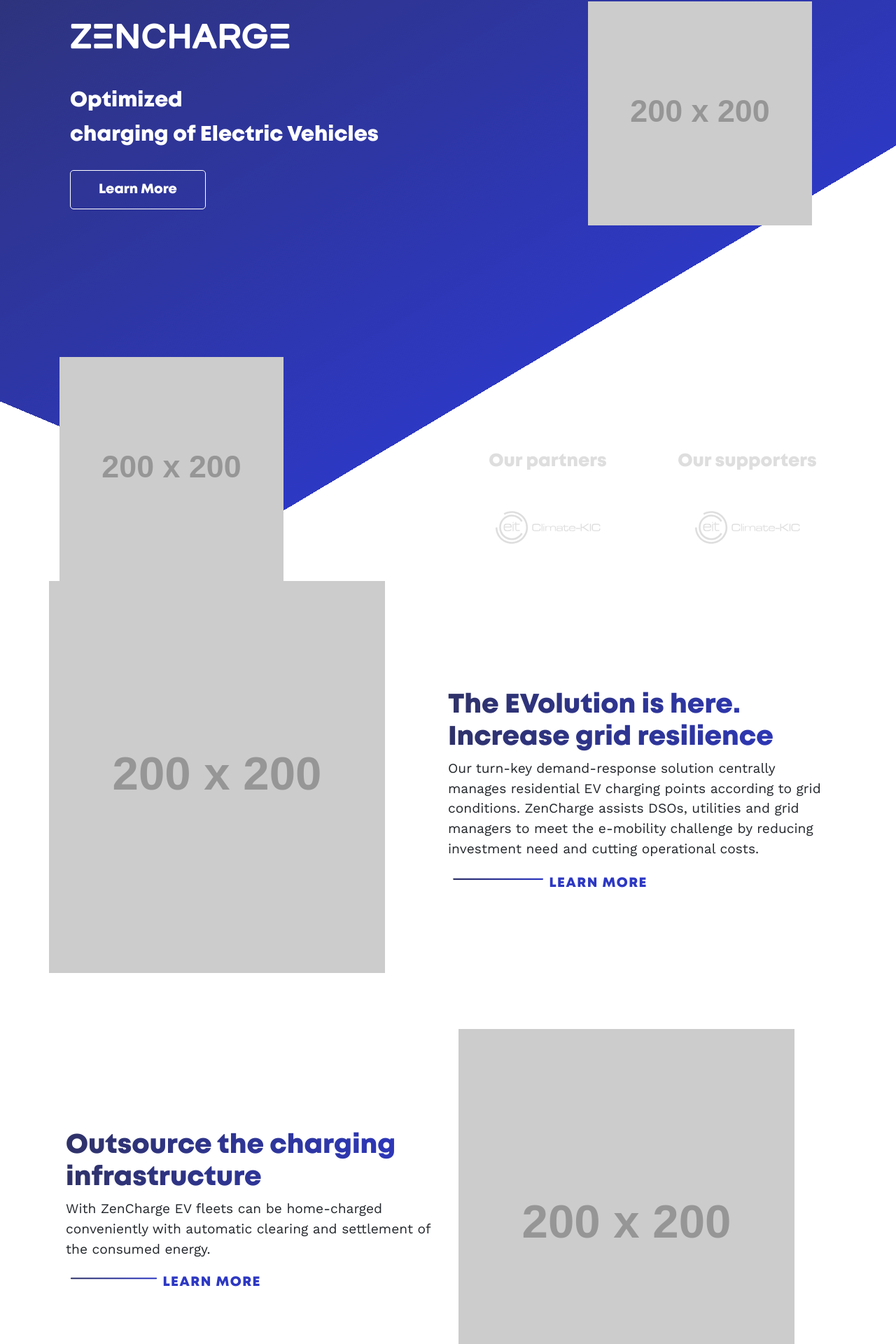
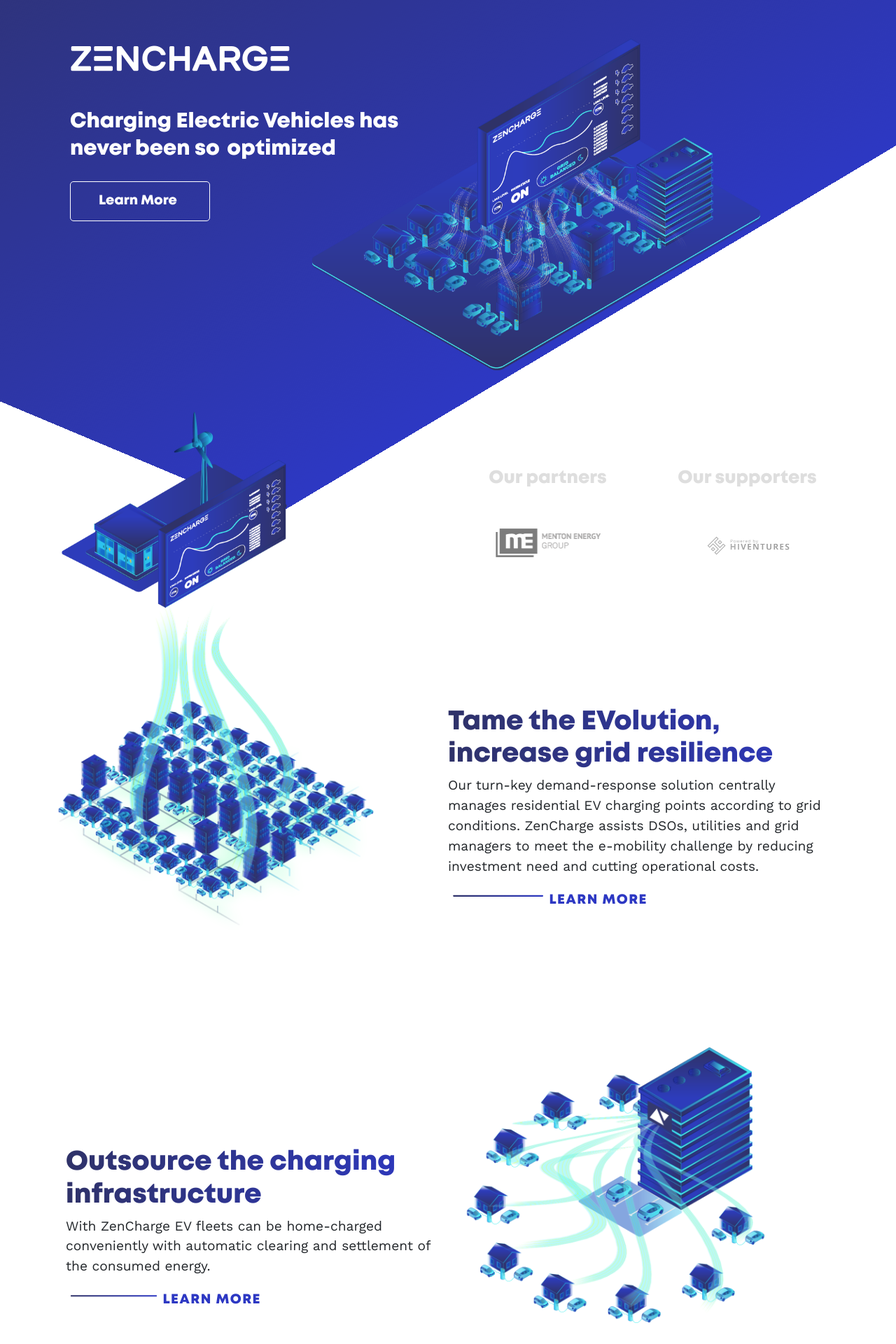
Before and after one commit to K6NO/met3rv2, a React (Create React App) app: page / in a window 1280 px wide. Shown: the part 140-2060 px from the top of the page at 70% size. Built offline with nearby package versions, Linux system fonts and the light colour scheme.

Commit message:
Change texts, logos, art images in all components

```diff
--- a/src/components/CarouselComponent/CarouselComponent.js
+++ b/src/components/CarouselComponent/CarouselComponent.js
@@ -7,10 +7,11 @@
 
 const StyledDiv = styled.div`
   height: 100px;
+  text-align: center;
 `;
 const StyledLogo = styled.img`
   max-width: 150px;
-  max-height: 100px;
+  max-height: 60px;
 `;
 
 
@@ -71,7 +72,7 @@
           next={this.next}
           previous={this.previous}
           ride={'carousel'}
-          interval={6000}
+          interval={4000}
         >
           {slides}
         </Carousel>
--- a/src/components/FeatureBackground/FeatureBackground.js
+++ b/src/components/FeatureBackground/FeatureBackground.js
@@ -1,11 +1,10 @@
 import React from 'react';
 import styled from 'styled-components';
 import { Colors } from '../../modules/colors';
-import { device } from '../../modules/devices';
 const StyledContainer = styled.div`
     position: absolute;
     width: 100%;
-    height: 100px;
+    height: 200px;
     top: 0;
     left: 0;
     overflow: hidden;
@@ -16,7 +15,6 @@
     width: 100%;
     height:100%;
     background: ${Colors.darkblue};
-    /* transform: rotateX(60deg) rotateY(0) rotateZ(-50deg); */
 `;
 
 const FeatureBackground = (props) => (
--- a/src/components/Footer/Footer.js
+++ b/src/components/Footer/Footer.js
@@ -3,7 +3,7 @@
 import { FontAwesomeIcon } from '@fortawesome/react-fontawesome';
 import { Row, Col } from 'reactstrap';
 import { StyledLink2 } from '../StyledComponents/StyledComponents';
-import logo from '../../images/logo_temp.png';
+import Met3rLogo from '../../images/logo-met3r-color.png';
 import { Colors } from '../../modules/colors';
 
 const StyledFooterContainer = styled.div`
@@ -29,7 +29,7 @@
             <StyledFooterContainer className="container">
                 <Row>
                     <Col xs={12} sm={6} className="text-left">
-                        <StyledFooterLogo src={logo} /> @All rights reserved, 2017-2019</Col>
+                        <StyledFooterLogo src={Met3rLogo} /> @All rights reserved, 2017-2019</Col>
                     <Col xs={12} sm={6} className="text-right">
                         <StyledFooterLink href="https://medium.com/met3r" >
                             <FontAwesomeIcon icon={['fab', 'medium']} size="lg" />
--- a/src/components/JumbotronComponent/JumbotronComponent.js
+++ b/src/components/JumbotronComponent/JumbotronComponent.js
@@ -3,8 +3,9 @@
 import TextAnimationWrapper from '../TextAnimationComponent/TextAnimationWrapper';
 import { device } from '../../modules/devices';
 import { Texts } from '../../modules/texts';
-import { StyledHeader1, StyledButton2, StyledButtonLink } from '../StyledComponents/StyledComponents';
+import { StyledHeader1, StyledButtonLink } from '../StyledComponents/StyledComponents';
 import styled from 'styled-components';
+import WhiteImage from '../../images/art1.png';
 
 const StyledZenCharge = styled(StyledHeader1)`
   font-family: 'GaoelM3TER';
@@ -18,14 +19,26 @@
 `;
 
 const JumboImage1 = styled.div`
-    height: 20rem;
-    width: 20rem;
-    background-image: url('https://via.placeholder.com/200x200');
-    background-size: contain;
+    position: absolute;
+    background-image: ${`url('${WhiteImage}')`};
+    background-size: cover;
     background-position: center;
+    background-repeat: no-repeat;
     margin-left: auto;
-    @media ${device.xl} {
-        margin-left: 0;
+    @media ${device.md} {
+      width: 30rem;
+      height: 22.1rem;
+      top: 30%;
+      left: -275%;
+      margin-left: 0;
+    }
+    @media ${device.lg} {
+      left: -10%;
+      top: 20%;
+      left: -35%;
+      width: 40rem;
+      height: 29.6rem;
+      margin-left: 0;
     }
 `;
 
@@ -34,26 +47,30 @@
   height: 55vh;
 `;
 
+const StyledHeader = styled(StyledHeader1)`
+  display: inline;
+`;
+
 class JumbotronComponent extends Component {
 
   render() {
 
     return (
         <StyledJumbotron>
-          <Col xs={12} className="text-left d-flex align-items-baseline align-items-sm-center">
-              <Col xs={12} lg={8}>
+          <Col xs={12} className="text-left d-flex align-items-sm-center">
+              <Col  xs={12} md={10} lg={6}>
                 <StyledZenCharge>{Texts.jumbo.title}</StyledZenCharge>
+                <StyledHeader>{Texts.jumbo.heading}</StyledHeader>
                 <TextAnimationWrapper />
-                <StyledHeader1>{Texts.jumbo.heading}</StyledHeader1>
                 <StyledButtonLink href="#zengrid" className="mt-4">Learn More</StyledButtonLink>
               </Col>
-              <Col xs={12} lg={4}>
-              {window.innerWidth < 1024
+              {window.innerWidth < 768
                 ? ''
-                : <JumboImage1 className="JumboImage1"></JumboImage1>
+                :
+                <Col xs={12} md={2} lg={6} className="h-100">
+                  <JumboImage1 className="JumboImage1"></JumboImage1>
+                  </Col>
                 }
-
-              </Col>
           </Col>
         </StyledJumbotron>
 
--- a/src/components/Navigation/Navigation.js
+++ b/src/components/Navigation/Navigation.js
@@ -9,7 +9,7 @@
 import styled from 'styled-components';
 import onClickOutside from 'react-onclickoutside';
 import { StyledIcon } from '../StyledComponents/StyledComponents';
-import NavImage from '../../images/logo_temp.png';
+import NavImage from '../../images/logo-met3r-white.png';
 import AnimLink from './AnimLink';
 
 class Navigation extends Component {
--- a/src/components/PartnersComponent/PartnersComponent.js
+++ b/src/components/PartnersComponent/PartnersComponent.js
@@ -4,12 +4,21 @@
 import { Colors } from '../../modules/colors';
 import { device } from '../../modules/devices';
 import CKICLogo from '../../images/logo-climate-kic.svg';
+import HiventuresLogo from '../../images/logo-hiventures.jpg';
+import MentonLogo from '../../images/logo-menton.png';
+import PpisLogo from '../../images/logo-ppis.png';
+import BlueprintLogo from '../../images/logo-blueprint.png';
+import NkmLogo from '../../images/logo-nkm.png';
 import CarouselComponent from '../CarouselComponent/CarouselComponent';
+import Art2Image from '../../images/art2@2x.png';
 
 const UtilityImage = styled.div`
-    height: 20rem;
-    width: 20rem;
-    background-image: url('https://via.placeholder.com/200x200');
+    position: absolute;
+    z-index: 1;
+    top: 35%;
+    height: 22rem;
+    width: 22rem;
+    background-image: ${`url('${Art2Image}')`};
     background-size: contain;
     background-position: center;
     margin-left: auto;
@@ -40,16 +49,15 @@
 const partnerText = 'Our partners';
 const supporterText = 'Our supporters';
 const partnerBox = [
-    {   altText: 'Climate KIC', src: `${CKICLogo}`},
-    {   altText: 'Fasza', src: 'https://via.placeholder.com/100x100'},
-    {   altText: 'Distributed', src: 'https://via.placeholder.com/100x100'},
+    {   altText: 'Blueprint Energy', src: `${BlueprintLogo}`},
+    {   altText: 'Menton Energy Group', src: `${MentonLogo}`},
+    {   altText: 'Pannon Pro Innovations', src: `${PpisLogo}`},
 
 ];
 const supporterBox = [
-    {   altText: 'Lajos', src: `${CKICLogo}`},
-    {   altText: 'Lorinc', src: 'https://via.placeholder.com/100x100'},
-    {   altText: 'Gyuri', src: 'https://via.placeholder.com/100x100'},
-
+    {   altText: 'Climate KIC', src: `${CKICLogo}`},
+    {   altText: 'Hiventures Venture Capital Fund', src: `${HiventuresLogo}`},
+    {   altText: 'Nemzeti Kozmuvek - National Utilities', src: `${NkmLogo}`},
 ];
 class PartnersComponent extends Component {
 
@@ -57,8 +65,11 @@
     const props = this.props;
     return (
         <StyledRow className="align-content-end text-center">
-            <Col xs={12} md={{size: 6}} lg={{size: 6}}>
-                <UtilityImage />
+            <Col style={{height: '100%'}} xs={12} md={{size: 6}} lg={{size: 6}}>
+            {window.innerWidth < 1024
+                ? ''
+                : <UtilityImage />
+                }
             </Col>
             <Col className={'mt-auto'} xs={12} md={{size: 3}} lg={{size: 3}}>
                 <StyledHeader>{partnerText}</StyledHeader>
--- a/src/components/StyledComponents/StyledComponents.js
+++ b/src/components/StyledComponents/StyledComponents.js
@@ -75,13 +75,14 @@
 `;
 
 export const StyledButtonLink = styled.a`
-    display: inline-block;
+    display: block;
+    min-width: 60px;
+    max-width: 200px;
     font-size: 12px;
     font-size: 1.2rem;
     border: 1px solid white;
     border-radius: 5px;
     padding: .8rem 2.5rem;
-    min-width: 60px;
     font-family: 'MontHeavyDemo', 'Impact', 'Arial', sans-serif;
     background: transparent;
     text-decoration: none;
--- a/src/components/TextAnimationComponent/TextAnimationComponent.js
+++ b/src/components/TextAnimationComponent/TextAnimationComponent.js
@@ -106,7 +106,7 @@
   render() {
 
     return (
-        <h1 className="ml11">
+        <h1 style={{display: 'inline'}} className="ml11 ml-1">
             <span className="text-wrapper">
                 <span className="line line1"></span>
                 <span
--- a/src/components/ZenFleetComponent/ZenFleetComponent.js
+++ b/src/components/ZenFleetComponent/ZenFleetComponent.js
@@ -6,19 +6,27 @@
 import { Texts } from '../../modules/texts';
 import { StyledHeader2, StyledLink1 } from '../StyledComponents/StyledComponents';
 import BlueLineSVG from '../../images/blue-line.svg';
+import Art5Image from '../../images/art5@2x.png';
 
 const StyledMainRow = styled(Row)`
   min-height: ${window.innerWidth < 1024 ? '500px' : '600px'};
 `;
 const StyledImage1 = styled.div`
-    width: ${window.innerWidth < 1024 ? '18rem' : '30rem'};
-    height: ${window.innerWidth < 1024 ? '25rem' : '35rem'};
-    background-image: url('https://via.placeholder.com/200x200');
+    width: ${window.innerWidth < 1024 ? '20rem' : '30rem'};
+    height: ${window.innerWidth < 1024 ? '20rem' : '30rem'};
+    max-width: 100%;
+    background-image: ${`url('${Art5Image}')`};
+    background-size: cover;
+    background-position: center;
+    background-repeat: no-repeat;
     background-size: contain;
     background-position: center;
     margin-left: 0;
-    @media ${device.xl} {
-        margin-left: 0;
+    @media ${device.md} {
+      margin-left: 0;
+      position: absolute;
+      top: 0%;
+      left: 0%;
     }
 `;
 
@@ -27,9 +35,9 @@
   render() {
     const props = this.props;
     return (
-      <StyledMainRow id="zenfleet" className="ZenGridComponent align-items-md-center">
-      <Col xs={{size: 12, order: 2}} md={{size: 6, order:  2}} className="align-self-end py-5 py-md-0">
-        <StyledImage1 className="imageLeft1Holder"></StyledImage1>
+      <StyledMainRow id="zenfleet" className="ZenFleetComponent align-items-md-center">
+        <Col xs={{size: 12, order: 2}} md={{size: 6, order:  2}} className="align-self-start py-5 py-md-0 h-100">
+          <StyledImage1 ></StyledImage1>
        </Col>
       <Col xs={{size: 12, order: 1}} md={{size: 6, order:1}} className="pl-4 py-5 py-md-0">
           <StyledHeader2>{Texts.fleet.header}</StyledHeader2>
--- a/src/components/ZenGridComponent/ZenGridComponent.js
+++ b/src/components/ZenGridComponent/ZenGridComponent.js
@@ -5,19 +5,27 @@
 import { Texts } from '../../modules/texts';
 import { StyledHeader2, StyledLink1 } from '../StyledComponents/StyledComponents';
 import BlueLineSVG from '../../images/blue-line.svg';
+import Art4Image from '../../images/art4@2x.png';
 
 const StyledMainRow = styled(Row)`
   min-height: ${window.innerWidth < 1024 ? '500px' : '600px'};
 `;
 const StyledImage1 = styled.div`
-    width: ${window.innerWidth < 1024 ? '18rem' : '30rem'};
-    height: ${window.innerWidth < 1024 ? '25rem' : '35rem'};
-    background-image: url('https://via.placeholder.com/200x200');
+    width: ${window.innerWidth < 1024 ? '20rem' : '30rem'};
+    height: ${window.innerWidth < 1024 ? '20rem' : '30rem'};
+    max-width: 100%;
+    background-image: ${`url('${Art4Image}')`};
+    background-size: cover;
+    background-position: center;
+    background-repeat: no-repeat;
     background-size: contain;
     background-position: center;
     margin-left: 0;
-    @media ${device.xl} {
-        margin-left: 0;
+    @media ${device.md} {
+      margin-left: 0;
+      position: absolute;
+      top: 0%;
+      left: 0%;
     }
 `;
 
@@ -28,7 +36,7 @@
     return (
         <StyledMainRow id="zengrid" className="ZenGridComponent align-items-md-center">
           <Col xs={{size: 12, order: 2}} md={{size: 6, order: 1}}
-            className="align-self-start pl-4 pl-md-0 py-5 py-md-0">
+            className="align-self-start pl-4 pl-md-0 py-5 py-md-0 h-100">
             <StyledImage1 className="imageLeft1Holder"></StyledImage1>
            </Col>
           <Col xs={{size: 12, order: 1}} md={{size: 6, order:2}} className="pl-4 pl-md-0 py-5 py-md-0">
--- a/src/modules/texts.js
+++ b/src/modules/texts.js
@@ -1,19 +1,19 @@
 export const Texts = {
     jumbo: {
         title: 'zEnchargE',
-        heading: 'charging of Electric Vehicles',
+        heading: 'Charging Electric Vehicles has never been so ',
         animeWords: [
-            'Balanced',
-            'Controlled',
-            'Optimized',
-            'Distributed',
-            'Economic',
-            'Orchestrated',
-            'Networked'
+            'balanced',
+            'controlled',
+            'optimized',
+            'distributed',
+            'economic',
+            'orchestrated',
+            'networked'
         ]
     },
     grid: {
-        header: 'The EVolution is here. Increase grid resilience',
+        header: 'Tame the EVolution, increase grid resilience',
         p: 'Our turn-key demand-response solution centrally manages residential EV charging points according to grid conditions. ZenCharge assists DSOs, utilities and grid managers to meet the e-mobility challenge by reducing investment need and cutting operational costs.',
         features: [
             {
```
Also changed, not shown: src/components/Navigation/AnimLink.js (+5 -3 lines).
